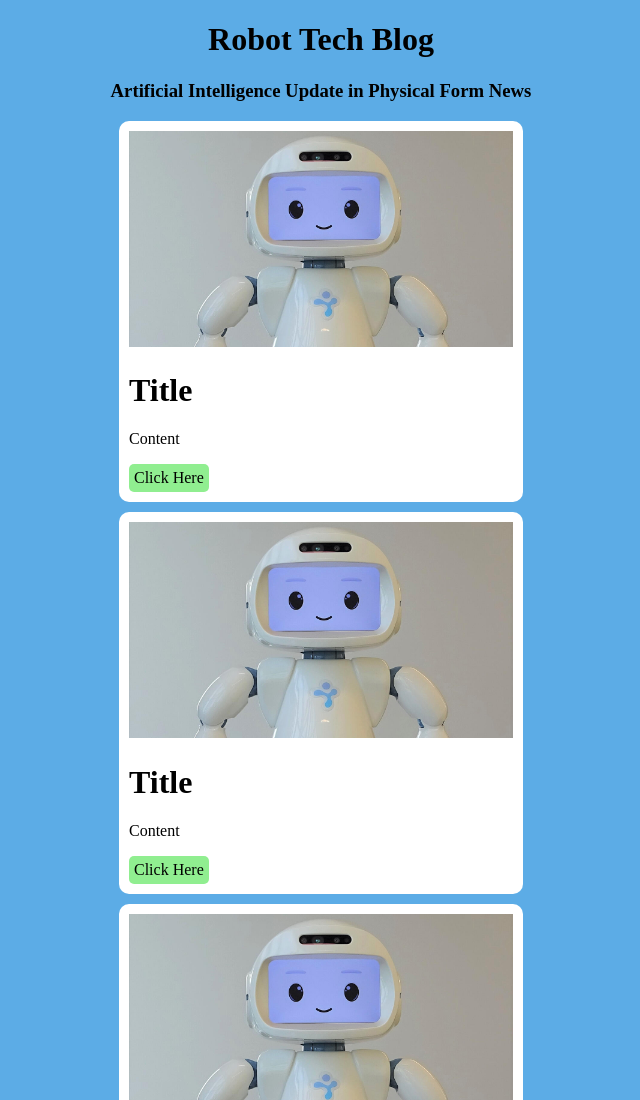
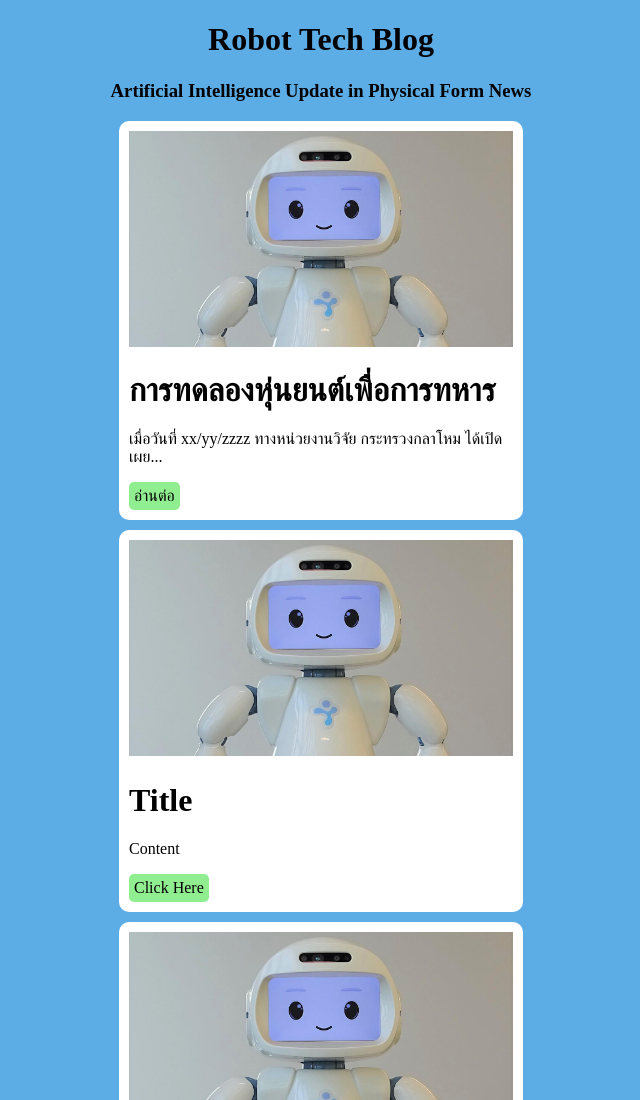
Before and after one commit to LebrancWorkshop/Learn-FrontEnd-Zinglecode, a website built with Vite: page app01/index.html in a window 1280 px wide. Shown: the top 1100 px of the page, without its empty margins (319-959 px from the left). Built offline with nearby package versions, Linux system fonts and the light colour scheme.

Commit message:
✨ feat: add content

```diff
--- a/app01/index.html
+++ b/app01/index.html
@@ -14,9 +14,9 @@
     </header>
     <div class="box">
       <img src="/img/robot.jpeg" alt="robot">
-      <h1>Title</h1>
-      <p>Content</p>
-      <a href="#" class="button">Click Here</a>
+      <h1>การทดลองหุ่นยนต์เพื่อการทหาร</h1>
+      <p>เมื่อวันที่ xx/yy/zzzz ทางหน่วยงานวิจัย กระทรวงกลาโหม ได้เปิดเผย...</p>
+      <a href="#" class="button">อ่านต่อ</a>
     </div>
     <div class="box">
       <img src="/img/robot.jpeg" alt="robot">
```
